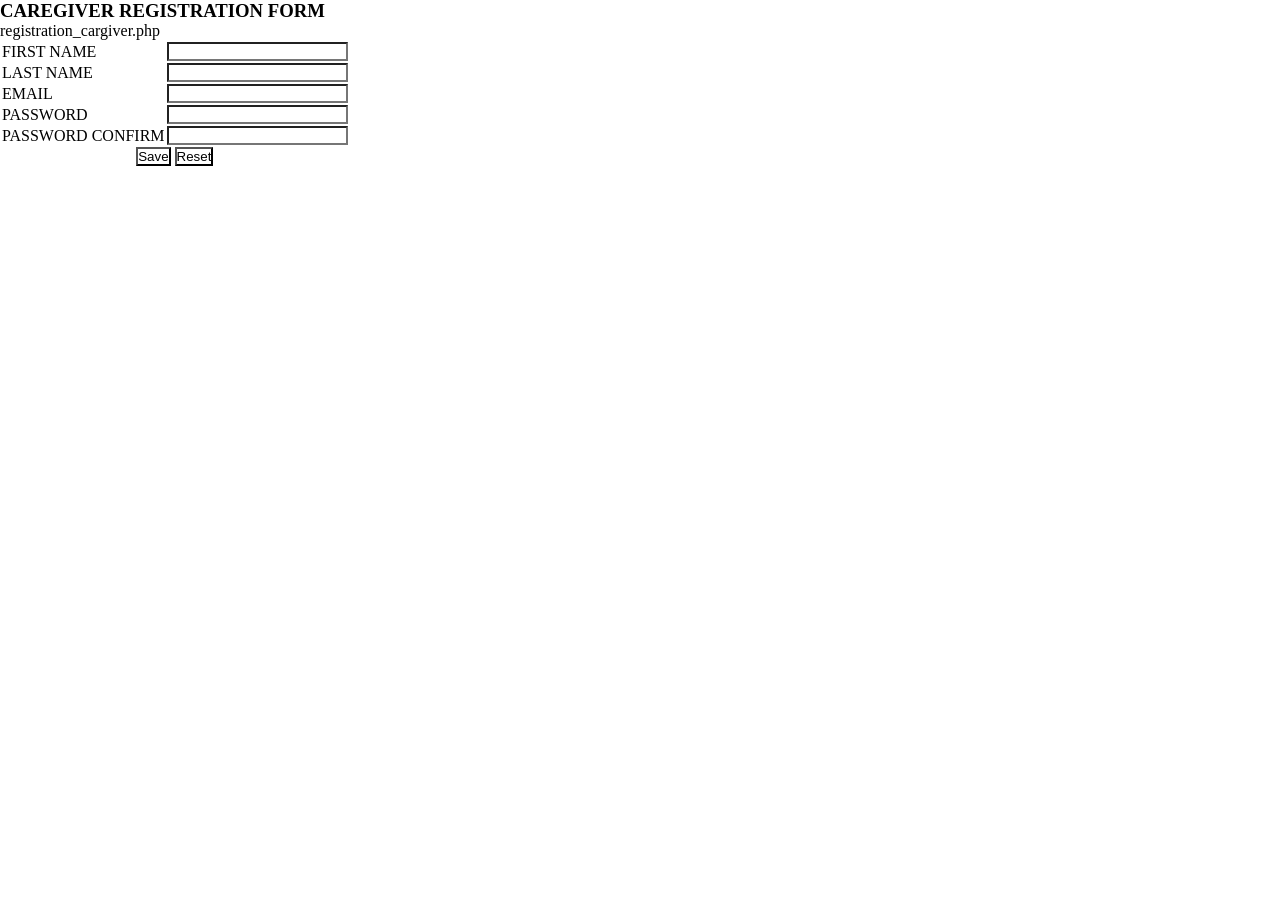
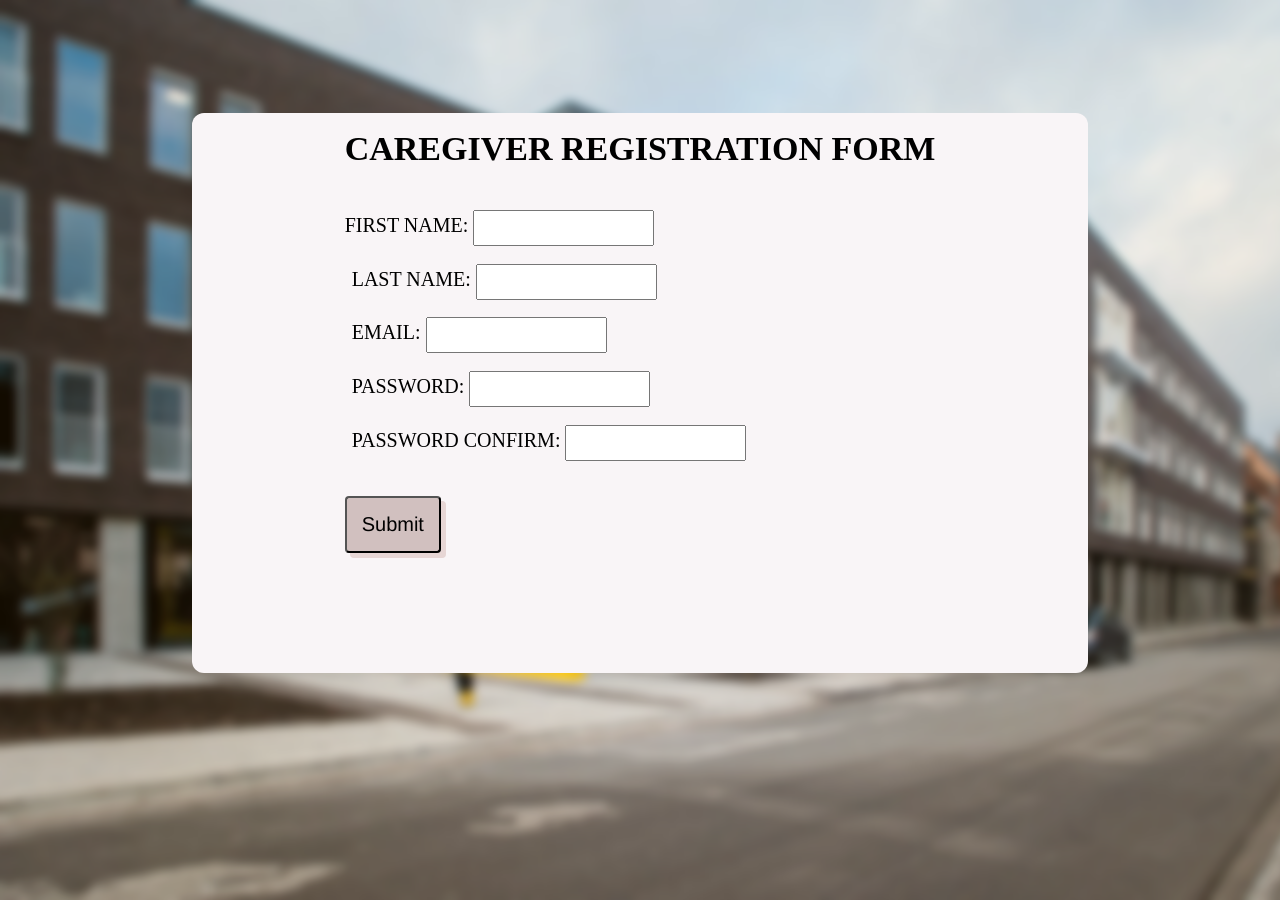
Before and after one commit to HainKUL/NursingHome, a CodeIgniter app: page /a18ux04/index.php/caregiver_controller/registration_caregiver in a window 1280 px wide. Before the commit the page ends 166 px from the top, so only its background shows below. Run offline with CodeIgniter, Linux system fonts and the light colour scheme.

Commit message:
css for caregiver registration page

```diff
--- a/application/views/caregiver_login_view.php
+++ b/application/views/caregiver_login_view.php
@@ -78,6 +78,7 @@
                     </div>
                 </div>
 
+
                 </form>
 
                 <div class="row" >
--- a/application/views/registration_caregiver.php
+++ b/application/views/registration_caregiver.php
@@ -2,21 +2,156 @@
 <meta charset="UTF-8">
 <html>
 <head>
-    <title></title>
+    <title>CAREGIVER REGISTRATION FORM</title>
+    <!-- Custom CSS-->
+    <link href="<?=base_url()?>assets/css/caregiver_login.css" rel="stylesheet" type="text/css"/>
     <link rel="icon" href="<?=base_url()?>assets/photos/favicon3.ico" type="image/gif" sizes="16x16">
 
-    <link href="<?=base_url() ?>assets/css/password_forgot.css" rel="stylesheet" type="text/css"/>
+
 </head>
 
-<body>
+<body style="background-repeat:no-repeat;background-size: cover;" background="<?=base_url() ?>assets/photos/background_remy.png">
 <?php if(isset($_SESSION)) {
     echo $this->session->flashdata('flash_data');
 } ?>
 
+<div class="container-fluid" id="card-outside" >
+
+    <div class="row" style="padding-top: 7%">
+        <div class="col-2">
+        </div>
+        <div class="col-8">
+
+
+            <div class="container" id="card-inside">
+                <form method="post" action="<?=base_url()?>/index.php/Caregiver_controller/registration_caregiver">
+                    <div class="row" >
+                        <div class="col-2">
+                        </div>
+                        <div class="col-8">
+
+                            <h1 style="padding-top: 3%; font-size: 34px;">CAREGIVER REGISTRATION FORM </h1>
+
+                        </div>
+                        <div class="col-2">
+                        </div>
+                    </div>
+                    <div class="row" >
+                        <div class="col-2">
+                        </div>
+                        <div class="col-8">
+
+                            <p style="padding-top: 7%; font-size: 20px;">
+                                <label>FIRST NAME:</label>
+                                <input style="line-height: 32px;" type="text" name="firstname" id="firstname" class="form-control" name="firstname" maxlength="30"/>
+
+                            </p>
+
+                        </div>
+                        <div class="col-2">
+                        </div>
+                    </div>
+                    <div class="row" >
+                        <div class="col-2">
+                        </div>
+                        <div class="col-8">
+
+                            <p style="padding-top: 3%; font-size: 20px; padding-right: 12px; padding-left: 7px;">
+                                <label>LAST NAME:</label>
+                                <input style="line-height: 32px;" type="text" name="name" id="name" class="form-control" name="name" maxlength="30" />
+                            </p>
+
+                        </div>
+                        <div class="col-2">
+                        </div>
+                    </div>
+                    <div class="row" >
+                        <div class="col-2">
+                        </div>
+                        <div class="col-8">
+
+                            <p style="padding-top: 3%; font-size: 20px; padding-right: 12px; padding-left: 7px;">
+                                <label>EMAIL:</label>
+                                <input style="line-height: 32px;" type="email" name="email" id="email" class="form-control" name="email" maxlength="30" />
+                            </p>
+
+                        </div>
+                        <div class="col-2">
+                        </div>
+                    </div>
+                    <div class="row" >
+                        <div class="col-2">
+                        </div>
+                        <div class="col-8">
+
+                            <p style="padding-top: 3%; font-size: 20px; padding-right: 12px; padding-left: 7px;">
+                                <label>PASSWORD:</label>
+                                <input style="line-height: 32px;" type="password" name="password_1" id="password_1" class="form-control" name="password_1" maxlength="30" />
+                            </p>
+
+                        </div>
+                        <div class="col-2">
+                        </div>
+                    </div>
+                    <div class="row" >
+                        <div class="col-2">
+                        </div>
+                        <div class="col-8">
+
+                            <p style="padding-top: 3%; font-size: 20px; padding-right: 12px; padding-left: 7px;">
+                                <label>PASSWORD CONFIRM:</label>
+                                <input style="line-height: 32px;" type="password" name="password_2" id="password_2" class="form-control" name="password_2" maxlength="30" />
+                            </p>
+
+                        </div>
+                        <div class="col-2">
+                        </div>
+                    </div>
+
+                    <div class="row" >
+                        <div class="col-2">
+                        </div>
+                        <div class="col-8">
+                            <p style="padding-top: 6%">
+                                <input type="submit" id="submit" value="Submit" />
+                            </p>
+
+                        </div>
+                        <div class="col-2">
+                        </div>
+                    </div>
+
+                    <!--<div class="row" >
+                        <div class="col-2">
+                        </div>
+                        <div class="col-8">
+                            <p style="padding-top: 6%">
+                                <input type="reset" id="reset" value="Reset" />
+                            </p>
+
+                        </div>
+                        <div class="col-2">
+                        </div>
+                    </div>-->
+
+                </form>
+
+
+
+            </div>
+
+            <div class="col-2">
+            </div>
+        </div>
+    </div>
+
+
+
+    <br /><br /><br /><br /><br /><br /><br /><br /><br /><br /><br /><br /><br /><br /><br /><br /><br /><br />
+<!--
 <h3>CAREGIVER REGISTRATION FORM</h3>
 <form method="post" action="<?= site_url('Caregiver_controller/registration_caregiver') ?>">
     <table align="center" cellpadding = "10">
-    registration_cargiver.php
         <tr>
             <td>FIRST NAME</td>
             <td><input type="text" name="firstname" maxlength="30"/>
@@ -60,6 +195,6 @@
     </table>
 
 </form>
-
+-->
 </body>
 </html>
```
